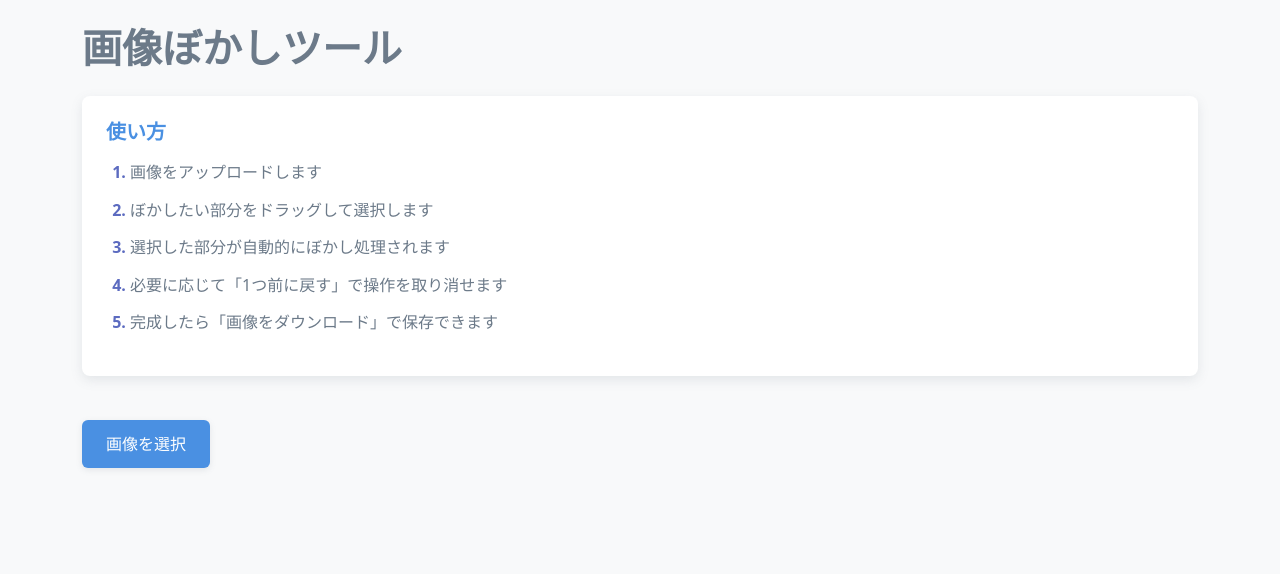
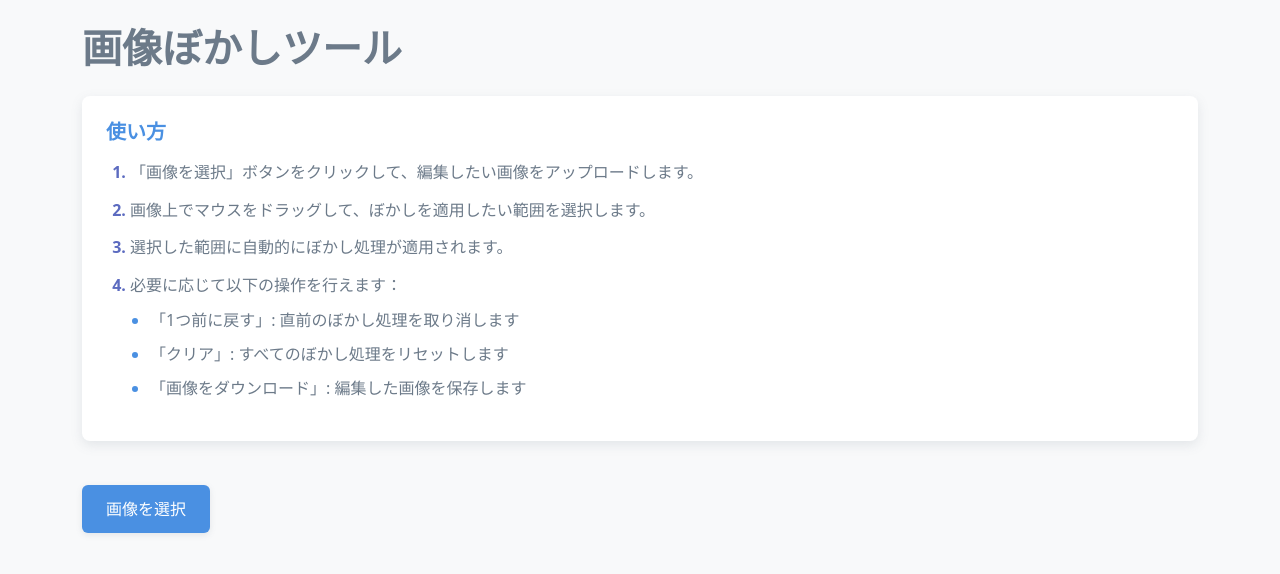
Before and after one commit to aijnek/image-blur-app, a FastAPI app: page / in a window 1280 px wide. Shown: the top 574 px of the page. Run offline with FastAPI, Linux system fonts and the light colour scheme; some libraries are stand-ins or nearby versions.

Commit message:
ui improvement

```diff
--- a/src/templates/index.html
+++ b/src/templates/index.html
@@ -83,6 +83,24 @@
         color: var(--accent-color);
         font-weight: 600;
       }
+
+      .instructions ul {
+        padding-left: 20px;
+        margin-top: 10px;
+        list-style-type: disc;
+      }
+
+      .instructions ul li {
+        margin-bottom: 8px;
+      }
+
+      .instructions ul li:last-child {
+        margin-bottom: 0;
+      }
+
+      .instructions ul li::marker {
+        color: var(--primary-color);
+      }
     </style>
   </head>
   <body class="container py-4">
@@ -91,11 +109,16 @@
     <div class="instructions">
       <h5>使い方</h5>
       <ol>
-        <li>画像をアップロードします</li>
-        <li>ぼかしたい部分をドラッグして選択します</li>
-        <li>選択した部分が自動的にぼかし処理されます</li>
-        <li>必要に応じて「1つ前に戻す」で操作を取り消せます</li>
-        <li>完成したら「画像をダウンロード」で保存できます</li>
+        <li>「画像を選択」ボタンをクリックして、編集したい画像をアップロードします。</li>
+        <li>画像上でマウスをドラッグして、ぼかしを適用したい範囲を選択します。</li>
+        <li>選択した範囲に自動的にぼかし処理が適用されます。</li>
+        <li>必要に応じて以下の操作を行えます：
+          <ul>
+            <li>「1つ前に戻す」: 直前のぼかし処理を取り消します</li>
+            <li>「クリア」: すべてのぼかし処理をリセットします</li>
+            <li>「画像をダウンロード」: 編集した画像を保存します</li>
+          </ul>
+        </li>
       </ol>
     </div>
 
```
Also changed, not shown: src/templates/upload_image.html (+103 -8 lines).
